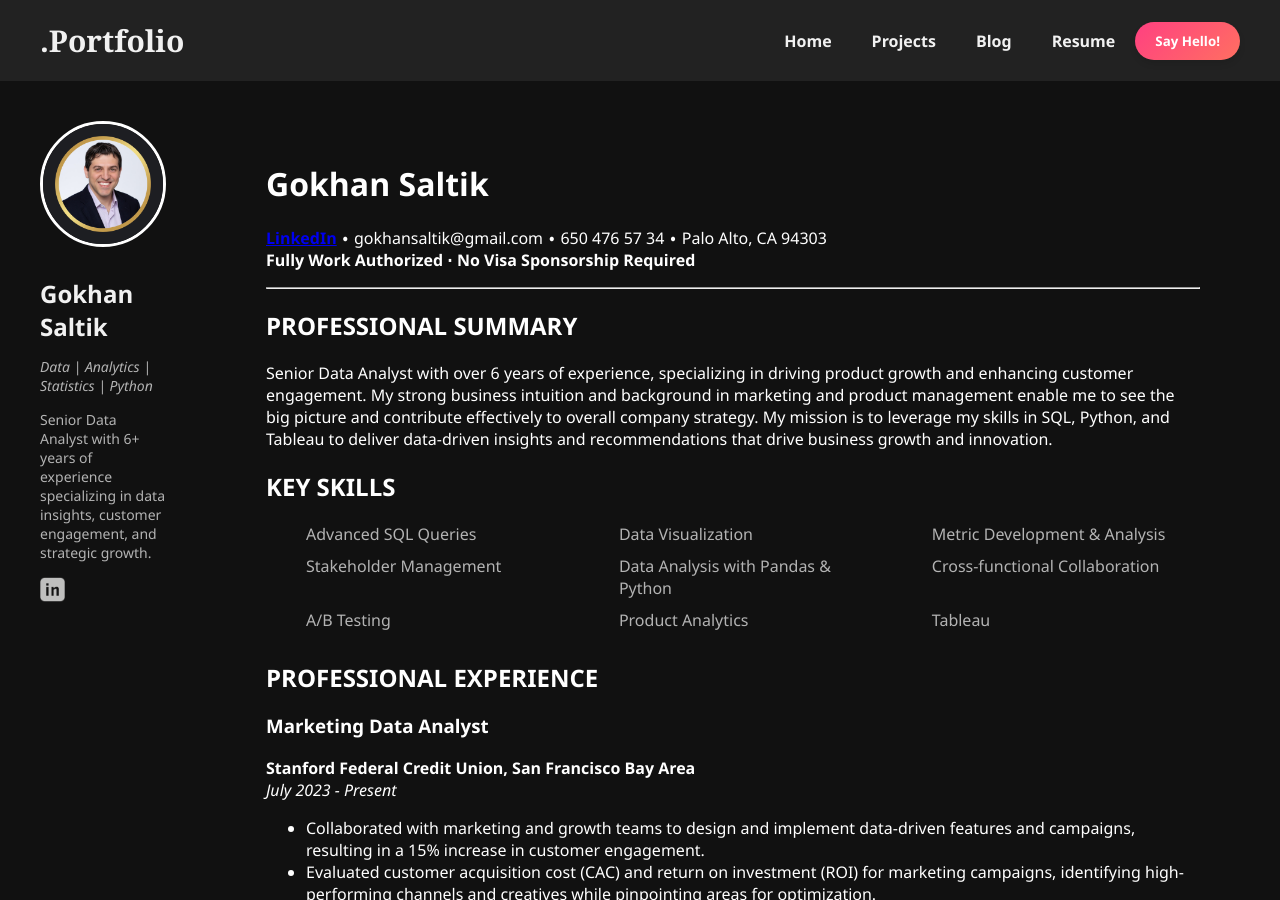
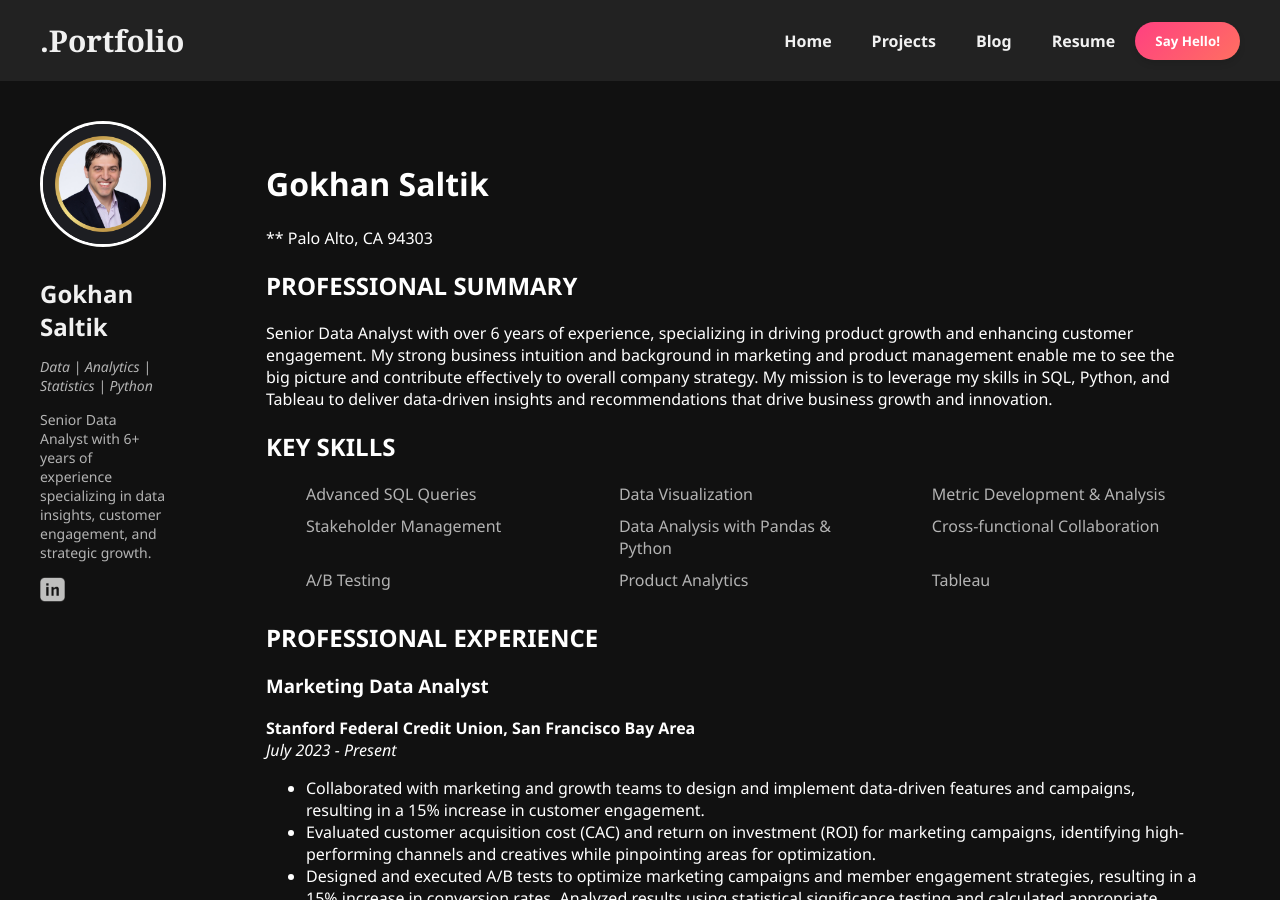
Before and after one commit to saltikg/portfolio, a Jekyll site: the page built from resume.md, in a window 1280 px wide and 900 px high. Built offline with Jekyll 4.4.1, drawn with Linux system fonts in a browser that asks for light colours.

Commit message:
Update resume.md

```diff
--- a/resume.md
+++ b/resume.md
@@ -5,10 +5,7 @@ title: Resume
 
 # Gokhan Saltik
 
-**[LinkedIn](https://www.linkedin.com/in/gokhansaltik/)** ∙ gokhansaltik@gmail.com ∙ 650 476 57 34 ∙ Palo Alto, CA 94303
-**Fully Work Authorized ∙ No Visa Sponsorship Required**
-
----
+** Palo Alto, CA 94303
 
 ## PROFESSIONAL SUMMARY
 Senior Data Analyst with over 6 years of experience, specializing in driving product growth and enhancing customer engagement. My strong business intuition and background in marketing and product management enable me to see the big picture and contribute effectively to overall company strategy. My mission is to leverage my skills in SQL, Python, and Tableau to deliver data-driven insights and recommendations that drive business growth and innovation.
```
